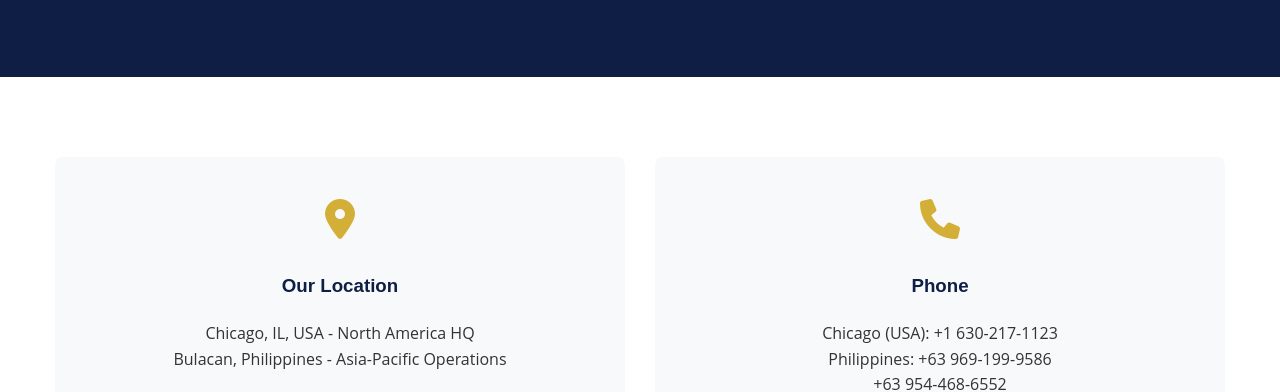
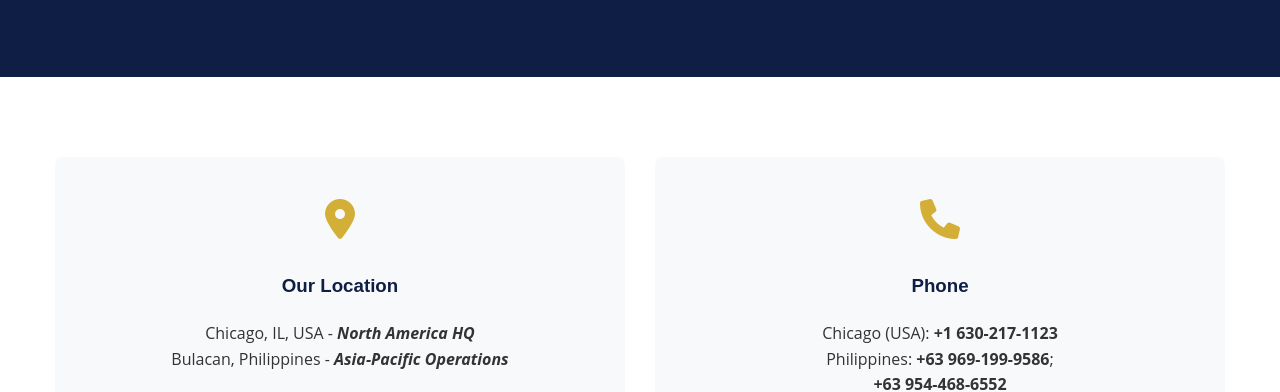
Before and after one commit to saikobuilds/chi-solutions, a plain HTML site: page contact.html in a window 1280 px wide. Shown: the part 413-805 px from the top of the page. Drawn offline with Linux system fonts and the light colour scheme.

Commit message:
updated contacts formatting

```diff
--- a/contact.html
+++ b/contact.html
@@ -43,17 +43,17 @@
                         <i class="fas fa-map-marker-alt"></i>
                     </div>
                     <h3>Our Location</h3>
-                    <p>Chicago, IL, USA - North America HQ<br>
-                    Bulacan, Philippines - Asia-Pacific Operations</p>
+                    <p>Chicago, IL, USA - <strong><i>North America HQ</i></strong><br>
+                    Bulacan, Philippines - <strong><i>Asia-Pacific Operations</i></strong></p>
                 </div>
                 <div class="contact-card">
                     <div class="contact-icon">
                         <i class="fas fa-phone"></i>
                     </div>
                     <h3>Phone</h3>
-                    <p>Chicago (USA): +1 630-217-1123<br>
-                    Philippines: +63 969-199-9586<br>
-                    +63 954-468-6552</p>
+                    <p>Chicago (USA): <strong>+1 630-217-1123</strong><br>
+                    Philippines: <strong>+63 969-199-9586</strong>;<br>
+                    <strong>+63 954-468-6552</strong></p>
                 </div>
             </div>
         </div>
```
